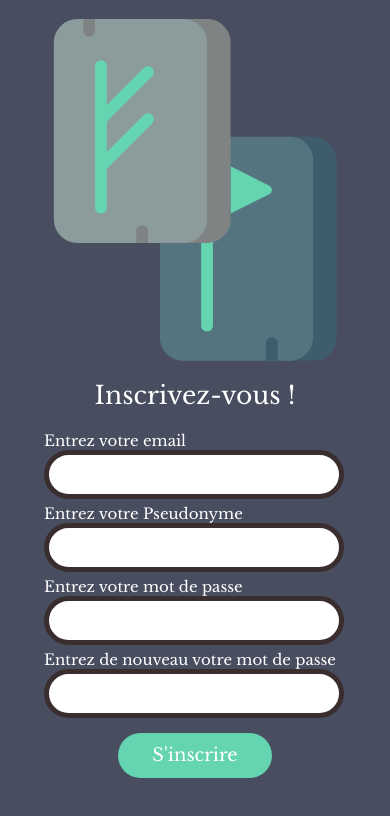
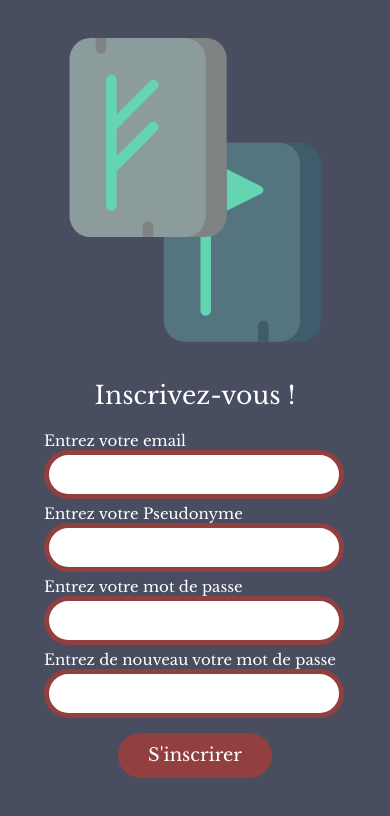
Before and after one commit to Lurius-tharn/RunesKeeper, a React Native app in the folder client/: screen /Register in a window 390 px wide. Both pictures are taken after a click on the element "Rejoignez nous !". Shown: the top 816 px of the page. Built offline with nearby package versions, Linux system fonts and the light colour scheme.

Commit message:
validator control

```diff
--- a/client/config/config.js
+++ b/client/config/config.js
@@ -1 +1 @@
-export const IP_ADRESS = '192.168.1.25'
+export const IP_ADRESS = '192.168.1.24'
--- a/client/src/assets/svg/RunesKeeper.js
+++ b/client/src/assets/svg/RunesKeeper.js
@@ -1,10 +1,10 @@
 import * as React from 'react';
 import  {Svg,G, Path, Rect} from 'react-native-svg';
 
-export default function SvgComponent(props) {
+export default function RunesKeeper({height, width}) {
         return(
 
-    <Svg height="90%" viewBox="0 0 48 58" width="75%" xmlns="http://www.w3.org/2000/svg">
+    <Svg height={height} viewBox="0 0 48 58" width={width} xmlns="http://www.w3.org/2000/svg">
         <G id="Page-1" fill="none" fill-rule="evenodd">
         <G id="025---Magic-Runes" fill-rule="nonzero">
         <Path id="Shape" d="m40 58h4c2.209139 0 4-1.790861 4-4v-30c0-2.209139-1.790861-4-4-4h-4z" fill="#3f5c6c"/>
--- a/client/src/screens/RkRedirect.js
+++ b/client/src/screens/RkRedirect.js
@@ -7,7 +7,6 @@ import RunesKeeper from "../assets/svg/RunesKeeper";
 import RunesKeeperStyles from "../styles/RunesKeeperStyles";
 import AsyncStorage from "@react-native-async-storage/async-storage";
 import {useIsFocused} from "@react-navigation/native";
-import {GET_ADDRESSE, IP_ADRESS} from "../../config/config";
 
 const RunesKeeperRedirect = ({navigation})=> {
     const isFocused = useIsFocused();
@@ -36,7 +35,7 @@ const RunesKeeperRedirect = ({navigation})=> {
     return(
         <View style={RunesKeeperStyles.RksMainView}>
             <View style={RunesKeeperStyles.RksView}>
-                <RunesKeeper/>
+                <RunesKeeper height={'90%'} width={'85%'}/>
                 <Text style={AuthStyle.title}>RunesKeeper</Text>
                 <Text style={AuthStyle.subtitle}>Gardez Votre savoir</Text>
             </View>
--- a/client/src/screens/authentification/Authentification.js
+++ b/client/src/screens/authentification/Authentification.js
@@ -19,7 +19,7 @@ const Authentification = ({navigation}) => {
     return (
         <View style={AuthStyle.mainView}>
             <View style={AuthStyle.view}>
-                <RunesKeeper/>
+                <RunesKeeper height={'80%'} width={'75%'}/>
             </View>
             <View >
 
--- a/client/src/screens/authentification/Login.js
+++ b/client/src/screens/authentification/Login.js
@@ -1,5 +1,5 @@
 import React, {useState} from 'react';
-import {Alert, CheckBox, Text, TextInput, TouchableOpacity, View} from 'react-native'
+import {Alert, CheckBox, Pressable, Text, TextInput, TouchableOpacity, View} from 'react-native'
 import AsyncStorage from '@react-native-async-storage/async-storage';
 import AuthStyle from '../../styles/authentification/AuthStyles';
 import {IP_ADRESS} from '../../../config/config';
@@ -9,6 +9,21 @@ export const Login = ({navigation}) => {
     const [password, setPassword] = useState('')
     const [isSelected, setSelection] = useState(false);
     let data = {"pseudo": pseudo, "pwd": password}
+    const validate = (email, password) => {
+        const pseudoRegex = /^[a-zA-Z]+$/
+        return {
+            pseudo: pseudoRegex.test(pseudo) && pseudo.length >0  ,
+            password: password.length > 0 && password.length < 5,
+
+        };
+    }
+
+    const errors = validate(pseudo, password);
+    const isDisabled = Object.keys(errors).every(x => errors[x]);
+
+    const getErrorColor = (control) => {
+        return errors[control] ? '#65D4B0' : '#913F3F';
+    }
     return (
 
         <View style={AuthStyle.formView}>
@@ -16,14 +31,18 @@ export const Login = ({navigation}) => {
             <View style={AuthStyle.formContent}>
                 <Text style={AuthStyle.txt}>Votre pseudonyme</Text>
                 <TextInput value={pseudo}
-                           style={AuthStyle.inputText}
+                           placeholder="FitzChevalerie"
+                           style={{...AuthStyle.inputText, borderColor: getErrorColor('pseudo'),  color: getErrorColor('pseudo')}}
                            onChangeText={(text) => setPseudo(text.trim())}>
                 </TextInput>
                 <Text style={AuthStyle.txt}>Votre mot de passe</Text>
 
                 <TextInput value={password}
-                           secureTextEntry={false}
-                           style={AuthStyle.inputText}
+
+                           placeholder="Loinvoyant"
+
+                           secureTextEntry={true}
+                           style={{...AuthStyle.inputText, borderColor: getErrorColor('password'),  color: getErrorColor('password')}}
                            onChangeText={(text) => setPassword(text.trim())}>
                 </TextInput>
                 <View style={AuthStyle.checkBoxView}>
@@ -46,17 +65,20 @@ export const Login = ({navigation}) => {
 
             </View>
 
-            <TouchableOpacity style={AuthStyle.loginButton} onPress={() => {
-                if (!pseudo) {
-                    Alert.alert('ERREUR', "vous devez saisir votre pseudo !")
-                } else if (!password) {
-                    Alert.alert('ERREUR', "vous devez saisir votre mot de passe !")
-                } else {
-                    logIn(data, navigation,isSelected)
-                }
-            }}>
+            <Pressable
+                disabled={!isDisabled}
+                style={({pressed}) => [
+                    AuthStyle.loginButton,
+                    {
+                        opacity: pressed ? 0.5 : 1.0,
+                        backgroundColor: isDisabled ? '#65D4B0' : '#913F3F'
+                    }
+                ]}
+
+               onPress={() => {logIn(data, navigation,isSelected)}}
+            >
                 <Text style={AuthStyle.loginButtonText}>Se connecter</Text>
-            </TouchableOpacity>
+            </Pressable>
 
 
         </View>
--- a/client/src/screens/authentification/Register.js
+++ b/client/src/screens/authentification/Register.js
@@ -1,17 +1,33 @@
 import React, { useState }  from 'react';
-import { CheckBox, Text, TextInput, View,TouchableOpacity, Alert,Linking  } from 'react-native'
+import {CheckBox, Text, TextInput, View, TouchableOpacity, Alert, Linking, Pressable} from 'react-native'
 import AuthStyle from '../../styles/authentification/AuthStyles';
 import { Login } from './Login';
 
 import { IP_ADRESS } from '../../../config/config';
-export const Register = ({props,navigation }) => {
+export const Register = ({navigation }) => {
 
   const [email, setEmail] =  useState('')
-
   const [pseudo, setPseudo] =  useState('')
   const [password, setPassword] = useState('')
   const [verifiedPassword, setVerifiedPassword] = useState('')
   let data = { "email":email,"pseudo": pseudo, "pwd" : password}
+
+    const validate = (pseudo, email,password,verifiedPassword) => {
+        const pseudoRegex = /^[a-zA-Z]+$/
+        const emailRegex = /^[\w-\.]+@([\w-]+\.)+[\w-]{2,4}$/
+        return {
+            pseudo: pseudoRegex.test(pseudo) && pseudo.length >0  ,
+            email:emailRegex.test(email) && email.length > 0 ,
+            password: password.length > 0 && password.length < 5,
+            verifiedPassword: verifiedPassword == password && verifiedPassword.length > 0
+        };
+    }
+
+    const errors = validate(pseudo, email,password,verifiedPassword);
+    const isDisabled = Object.keys(errors).every(x => errors[x]);
+    const getErrorColor = (control) => {
+        return errors[control] ? '#65D4B0' : '#913F3F';
+    }
 
     return(
       <View style = {AuthStyle.formView}>
@@ -19,28 +35,28 @@ export const Register = ({props,navigation }) => {
       <View style = {AuthStyle.formContent}>
           <Text style={AuthStyle.txt}>Entrez votre email</Text>
           <TextInput value={email}
-                  style={AuthStyle.inputText}
+                     style={{...AuthStyle.inputText, borderColor: getErrorColor('email'),  color: getErrorColor('email')}}
                   onChangeText={(text) => setEmail(text.trim())}>
           </TextInput>
           <Text style={AuthStyle.txt}>Entrez votre Pseudonyme</Text>
 
           <TextInput value={pseudo}
-              secureTextEntry={false}
-              style={AuthStyle.inputText}
+              style={{...AuthStyle.inputText, borderColor: getErrorColor('pseudo'),  color: getErrorColor('pseudo')}}
               onChangeText={(text) => setPseudo(text.trim())}>
           </TextInput>
           <Text style={AuthStyle.txt}>Entrez votre mot de passe</Text>
 
           <TextInput value={password}
-              secureTextEntry={false}
-              style={AuthStyle.inputText}
+              secureTextEntry={true}
+              style={{...AuthStyle.inputText, borderColor: getErrorColor('password'),  color: getErrorColor('password')}}
+
               onChangeText={(text) => setPassword(text.trim())}>
           </TextInput>
           <Text style={AuthStyle.txt}>Entrez de nouveau votre mot de passe</Text>
 
           <TextInput value={verifiedPassword}
               secureTextEntry={false}
-              style={AuthStyle.inputText}
+              style={{...AuthStyle.inputText, borderColor: getErrorColor('verifiedPassword'),  color: getErrorColor('verifiedPassword')}}
               onChangeText={(text) => setVerifiedPassword(text.trim())}>
           </TextInput>
 
@@ -48,22 +64,21 @@ export const Register = ({props,navigation }) => {
 
       </View>
 
-      <TouchableOpacity style={AuthStyle.loginButton}   onPress={() => {
-                      if (!email) {
-                          Alert.alert('ERREUR', "vous devez saisir votre adresse e-mail !")
-                      } else if (!pseudo) {
-                          Alert.alert('ERREUR', "vous devez saisir votre pseudonyme !")
-                      } else if (!password) {
-                        Alert.alert('ERREUR', "vous devez saisir votre mot de passe !")
-                      }else if (!verifiedPassword) {
-                      Alert.alert('ERREUR', "vous devez vérifier votre mot de passe !")
-                      } else {
-                        signIn(data, navigation.navigator)
-                      }
-                  }}>
-                  <Text style={AuthStyle.loginButtonText}>S'inscrire</Text>
-      </TouchableOpacity>
+          <Pressable
+              disabled={!isDisabled}
+              style={({pressed}) => [
+                  AuthStyle.loginButton,
+                  {
+                      opacity: pressed ? 0.5 : 1.0,
+                      backgroundColor: isDisabled ? '#65D4B0' : '#913F3F'
+                  }
+              ]}
 
+              onPress={() => {signIn(data, navigation)
+              }}
+          >
+              <Text style={AuthStyle.loginButtonText}>S'inscrirer</Text>
+          </Pressable>
 
   </View>
     )
@@ -85,7 +100,7 @@ const signIn = async (data, navigation) => {
         if(!responseJSON.valid) {
             Alert.alert("ERREUR", responseJSON.message)
         } else {
-          navigation.navigate('RunesKeeperRedirect')
+            navigation.navigate("RunesKeeperRedirect")
         }
       }).catch (error => console.log(error))
 }
--- a/client/src/styles/authentification/AuthStyles.js
+++ b/client/src/styles/authentification/AuthStyles.js
@@ -79,7 +79,8 @@ const AuthStyle =  StyleSheet.create({
         height:49,
         width:300,
         textAlign:"center",
-        marginBottom:5
+        marginBottom:5 ,
+        color: '#65D4B0'
     },
     checkBoxView:{
         display:"flex",
```
Also changed, not shown: 1 other file (tests, documents, lock files or other folders).
